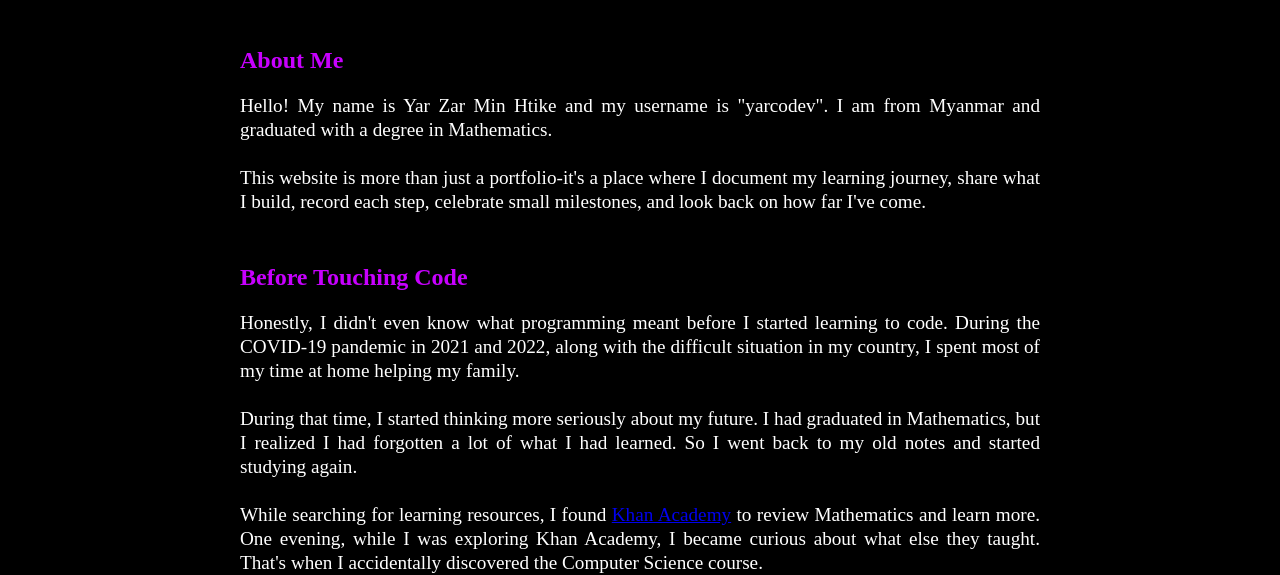
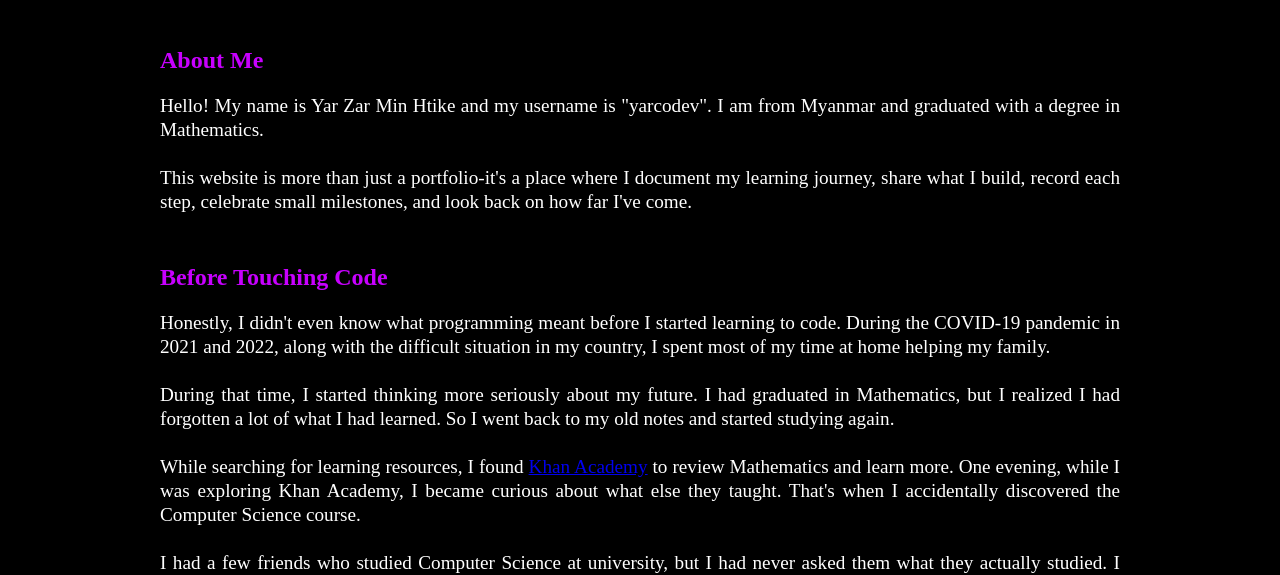
Before and after one commit to yarcodev/portfolio, a plain HTML site: page about.html in a window 1280 px wide. Shown: the part 233-808 px from the top of the page. Drawn offline with Linux system fonts and the light colour scheme.

Commit message:
modify padding of about page

```diff
--- a/style.css
+++ b/style.css
@@ -134,7 +134,7 @@ nav a:hover {
 /* -- MAIN_HOME PAGE ----- */
 
 main {
-  padding: 40px 100px;
+  padding: 40px 20px;
 }
 main h1 {
   color: rgb(255, 255, 255);
@@ -155,7 +155,7 @@ main p {
 #aboutPage{
   display: flex;
   flex-direction: column;
-  padding: 40px 100px;
+  padding: 40px 20px;
   max-width: 1000px;
   margin: 0 auto;
 }
```
